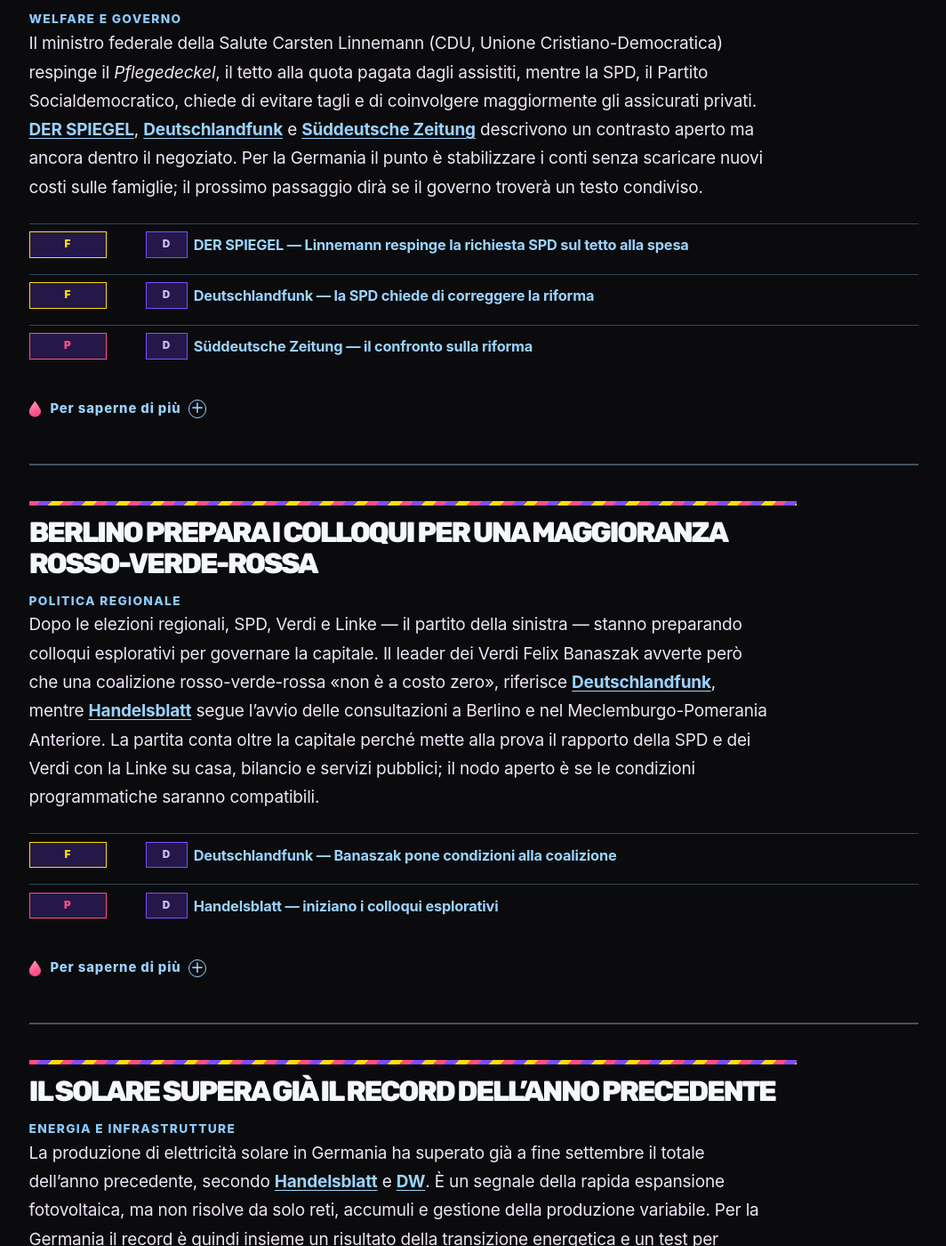
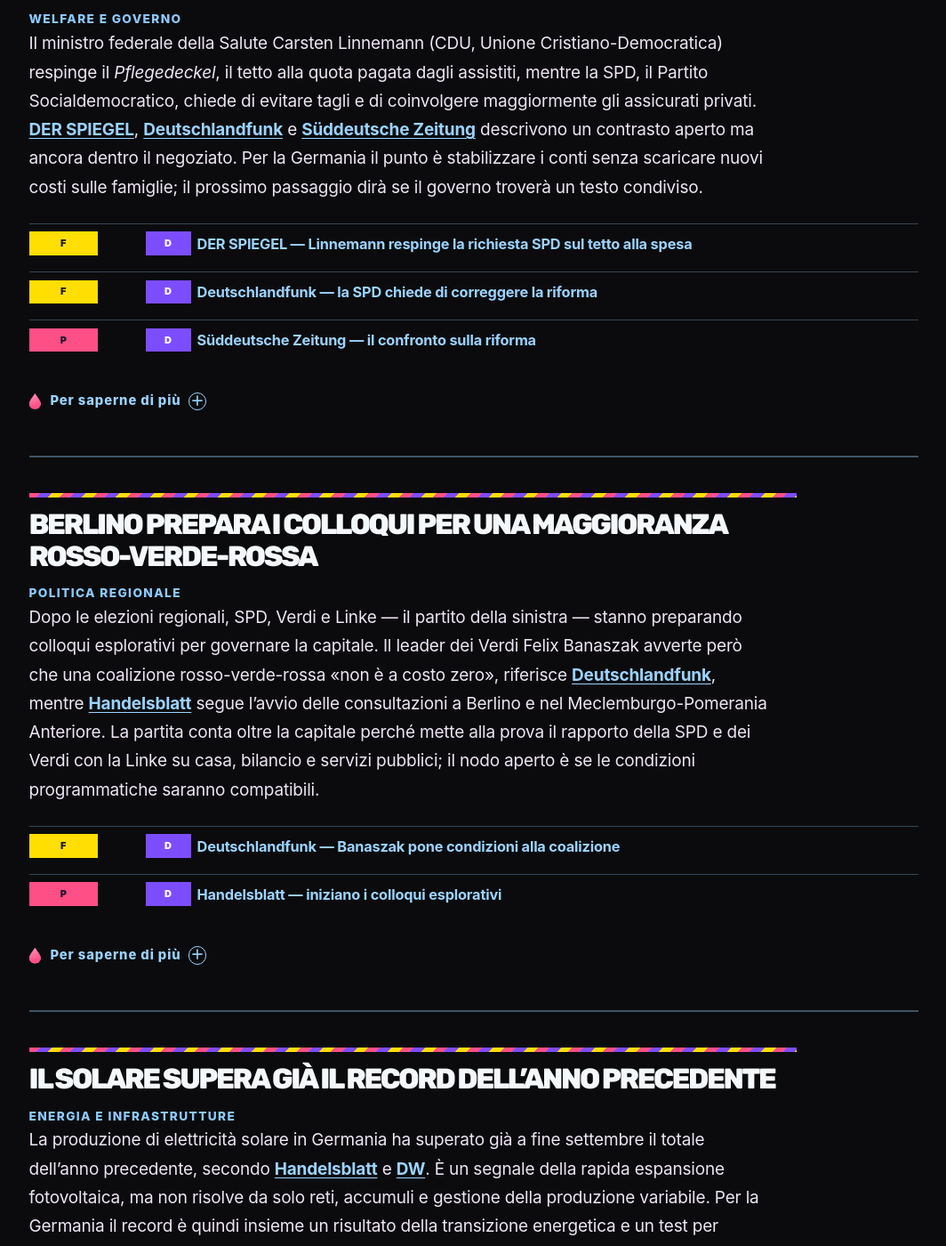
Before and after one commit to ottoottone/prj-news-mattino, a Jekyll site: the page built from index.html, in a window 1280 px wide and 1400 px high, scrolled down 986 px. Shown: the whole window at 89% size, without its empty margins (56-1120 px from the left). Built offline with Jekyll 4.4.1, drawn with Linux system fonts in a browser that asks for light colours; some web fonts are replaced; the list of posts is cut into pages by our own code.

Commit message:
Standardize filled source label shapes

```diff
--- a/assets/css/briefing.css
+++ b/assets/css/briefing.css
@@ -337,11 +337,17 @@
 /* Final source-label refinement: compact rectangles for status and language. */
 .source-access { min-width:4.6rem; height:1.55rem; padding:.2rem .4rem; font-size:.62rem; }
 .source-lang { display:inline-flex; align-items:center; justify-content:center; width:auto; min-width:2.5rem; height:1.55rem; margin:0; padding:.2rem .4rem; border:1px solid var(--neon-violet); border-radius:0; background:var(--neon-plum); color:#c7b9ff; font-size:.62rem; font-weight:900; letter-spacing:.04em; line-height:1; }
-.theme-nord-light .source-lang { background:#fff; color:#5a36c5; border-color:#6240d5; }
-
-/* The drop uses the identity pink everywhere it appears in the interface. */
-.masthead-mark { filter:none; }
-.more-to-know summary::before { background:linear-gradient(160deg,#ff9ac0 0%,#ff4f87 72%); }
+/* Compact squared source labels with filled, consistent color roles. */
+.source-access, .source-lang { display:inline-flex; align-items:center; justify-content:center; height:1.4rem; padding:.16rem .34rem; border-radius:0; font-size:.58rem; font-weight:900; letter-spacing:.035em; line-height:1; white-space:nowrap; }
+.source-access { min-width:4.1rem; }
+.source-lang { min-width:2.7rem; width:2.7rem; border:1px solid var(--neon-violet); background:var(--neon-violet); color:#fff9ff; }
+.source-access.free { background:var(--neon-sun); color:#21172f; border-color:var(--neon-sun); }
+.source-access.paywall { background:var(--neon-pink); color:#21172f; border-color:var(--neon-pink); }
+.source-access.official { background:var(--neon-violet); color:#fff9ff; border-color:var(--neon-violet); }
+.theme-nord-light .source-lang { background:#6240d5; color:#fff; border-color:#6240d5; }
+.theme-nord-light .source-access.free { background:#e7cf35; color:#21172f; border-color:#e7cf35; }
+.theme-nord-light .source-access.paywall { background:#ff9ac0; color:#21172f; border-color:#ff9ac0; }
+.theme-nord-light .source-access.official { background:#9b84ed; color:#21172f; border-color:#9b84ed; }
 
 /* Sidebar: the same Neon Commons palette, geometry and diagonal accent. */
 .sidebar { background:var(--neon-plum); color:#f3eaff; border-right:4px solid var(--neon-pink); box-shadow:none; }
@@ -361,3 +367,11 @@
 .theme-nord-light .sidebar-nav-item { border-top-color:#d6cadf; }
 .theme-nord-light .sidebar-nav-item.active, .theme-nord-light .sidebar-nav-item:hover, .theme-nord-light .sidebar-nav-item:focus-visible { background:#ff9ac0; color:var(--neon-ink); }
 .theme-nord-light .sidebar-toggle { color:var(--neon-violet); background:#fff; border-color:var(--neon-violet); }
+
+/* Final filled-label and pink-drop contract. */
+.theme-nord-dark .source-access.free { background:var(--neon-sun); color:#21172f; border-color:var(--neon-sun); }
+.theme-nord-dark .source-access.paywall { background:var(--neon-pink); color:#21172f; border-color:var(--neon-pink); }
+.theme-nord-dark .source-access.official { background:var(--neon-violet); color:#fff9ff; border-color:var(--neon-violet); }
+.theme-nord-dark .source-lang { background:var(--neon-violet); color:#fff9ff; border-color:var(--neon-violet); }
+.masthead-mark { filter:none; }
+.more-to-know summary::before { background:linear-gradient(160deg,#ff9ac0 0%,#ff4f87 72%); }
```
